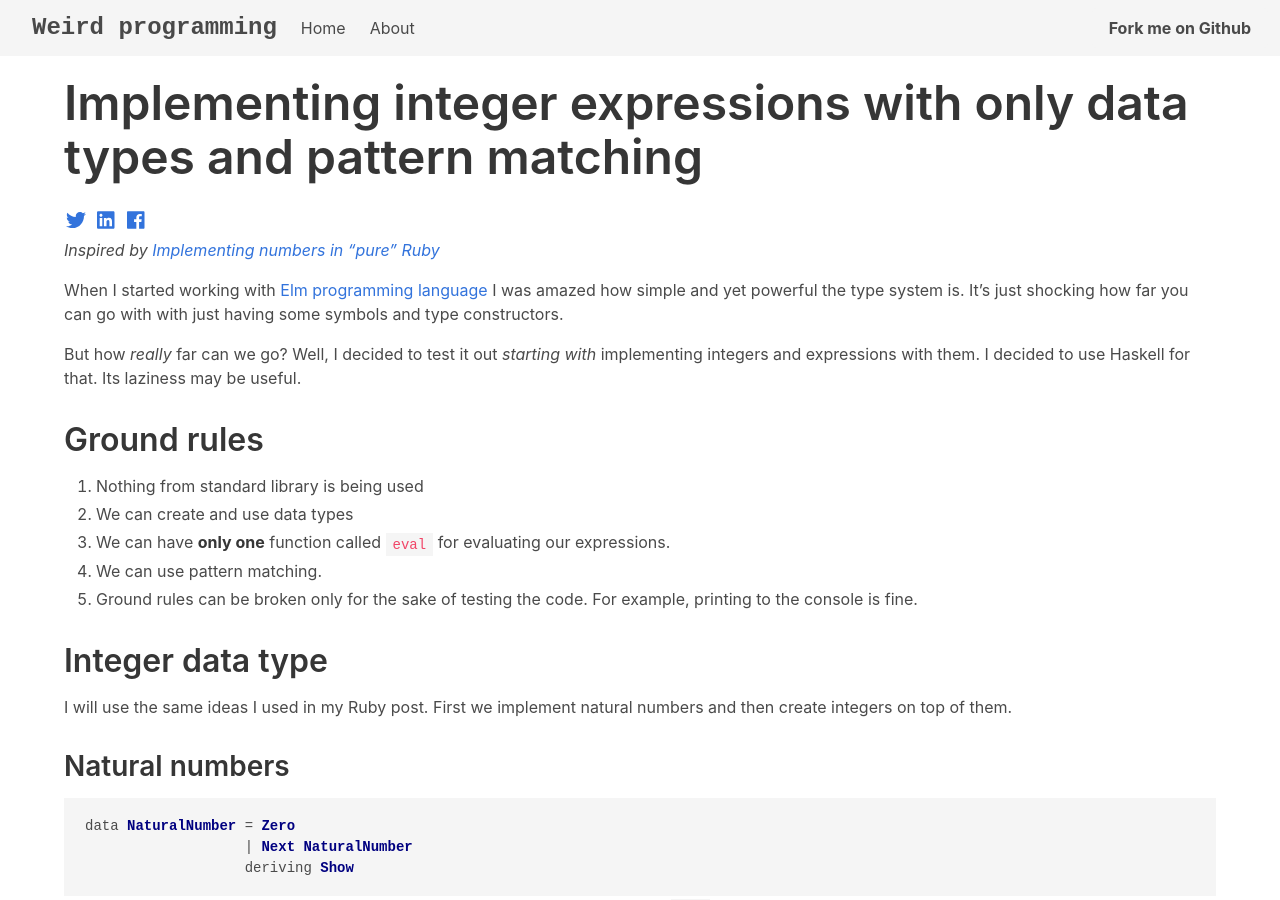
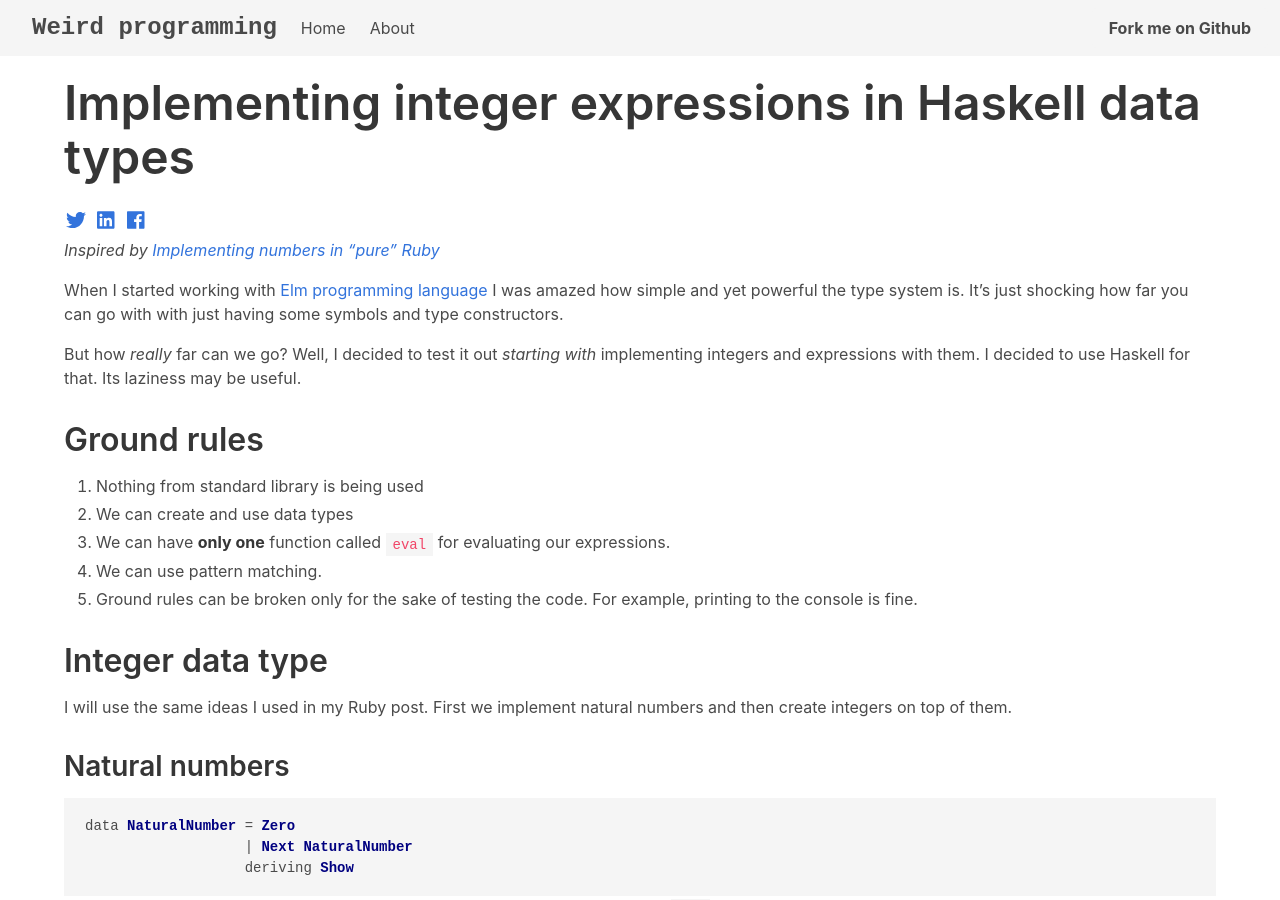
Before and after one commit to Nondv/weird-programming.dev, a Jekyll site: the page built from _posts/2020-04-06-implementing-integer-expressions-with-only-data-types-and-pattern-matching.md, in a window 1280 px wide and 900 px high. Built offline with Jekyll 4.4.1, drawn with Linux system fonts in a browser that asks for light colours; nearby versions of some CDN libraries.

Commit message:
change title of implementing integer expressions...

```diff
--- a/_posts/2020-04-06-implementing-integer-expressions-with-only-data-types-and-pattern-matching.md
+++ b/_posts/2020-04-06-implementing-integer-expressions-with-only-data-types-and-pattern-matching.md
@@ -1,5 +1,5 @@
 ---
-title: Implementing integer expressions with only data types and pattern matching
+title: Implementing integer expressions in Haskell data types
 author_profile_url: https://nondv.wtf
 categories: [fp]
 tags: [haskell, functional programming, fp, data types, pattern matching]
```
